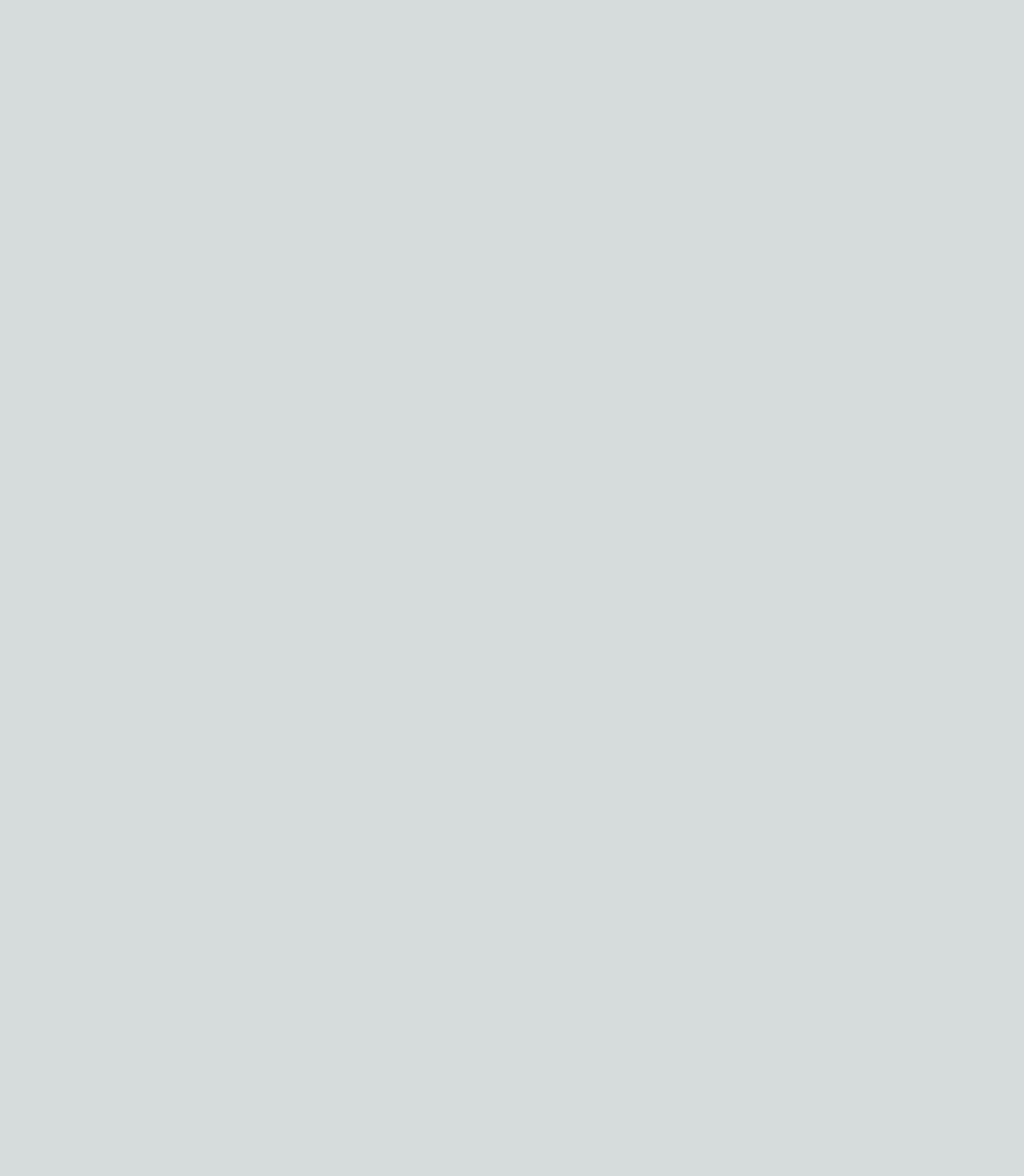
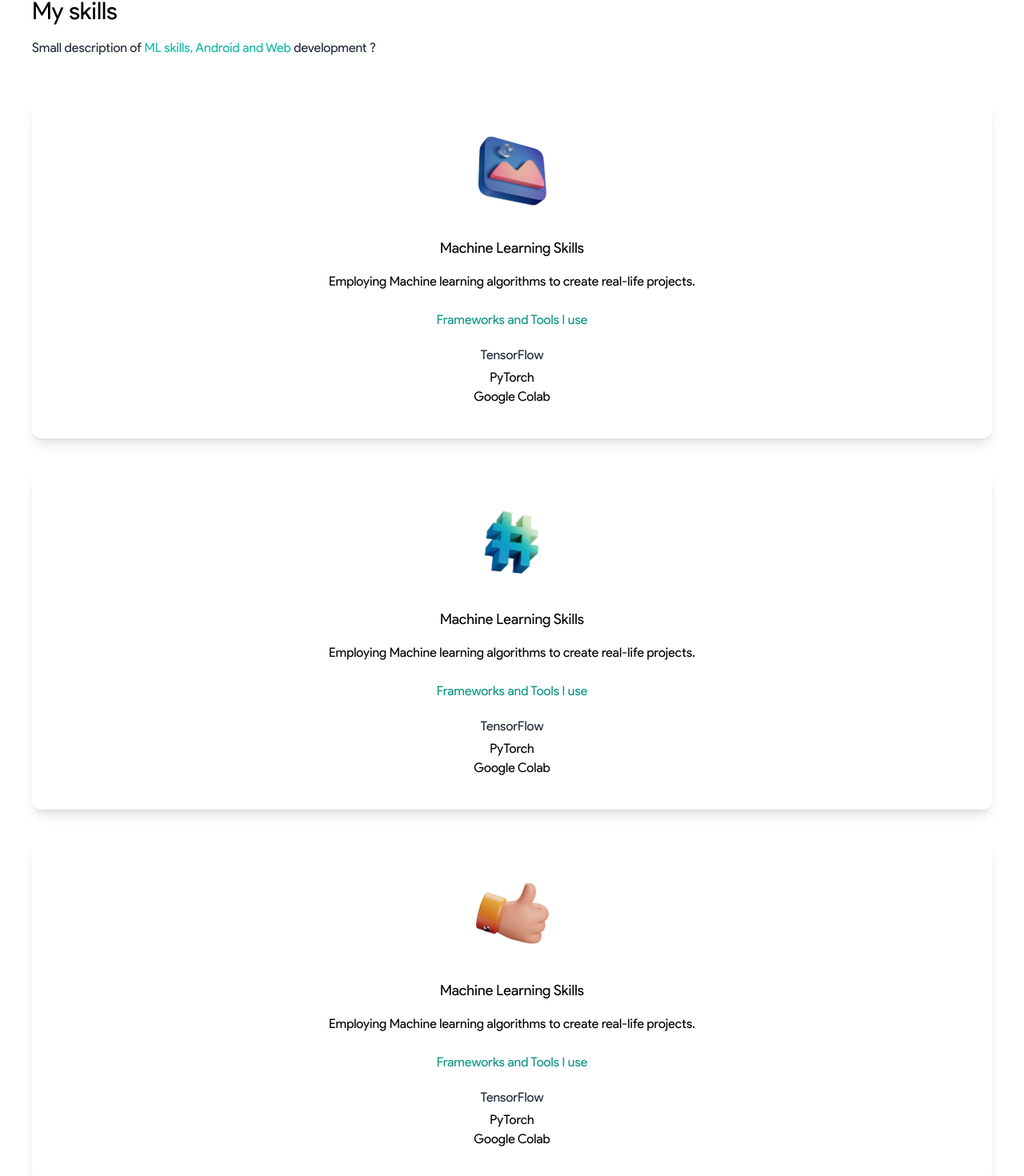
Before and after one commit to Leonardo-daVinci/portfolio, a Next.js app: page / in a window 1280 px wide. Shown: the part 900-2370 px from the top of the page at 80% size. Before the commit the page ends 892 px from the top, so only its background shows below. Built offline with nearby package versions, Linux system fonts and the light colour scheme.

Commit message:
Skills - Added cards

```diff
--- a/pages/index.js
+++ b/pages/index.js
@@ -3,6 +3,9 @@ import {BsFillMoonStarsFill} from 'react-icons/bs'
 import {AiFillTwitterCircle, AiFillLinkedin, AiFillInstagram, AiFillGithub} from 'react-icons/ai'
 import Image from 'next/image'
 import avatar from '../public/dev-ed-wave.png'
+import design from '../public/design.png'
+import code from '../public/code.png'
+import consulting from '../public/consulting.png'
 
 export default function Home() {
   return (
@@ -57,6 +60,55 @@ export default function Home() {
         {/* SKILLS SECTION */}
 
         <section>
+          <div className=' font-productsans'>
+              <h3 className=' text-3xl py-1'>My skills</h3>
+              <p className=' text-md py-2 leading-8 text-gray-800'> Small description of
+                <span className=' text-teal-500'> ML skills, Android and Web</span> development ?
+              </p>
+          </div>
+
+          {/* Cards */}
+          <div className=' font-productsans text-center shadow-lg p-10 rounded-xl my-10'>
+            <div className='flex justify-center'>
+            <Image src={design} width={100} height={100}/>
+            </div>
+            <h3 className=' text-lg pt-8 pb-2'>Machine Learning Skills</h3>
+            <p className='py-2'>
+              Employing Machine learning algorithms to create real-life projects.
+            </p>
+            <h4 className=' text-teal-600 py-4'>Frameworks and Tools I use</h4>
+            <p className=' text-gray-800 py-1'>TensorFlow</p>
+            <p>PyTorch</p>
+            <p>Google Colab</p>
+          </div>
+
+          <div className=' font-productsans text-center shadow-lg p-10 rounded-xl my-10'>
+            <div className='flex justify-center'>
+            <Image src={code} width={100} height={100}/>
+            </div>
+            <h3 className=' text-lg pt-8 pb-2'>Machine Learning Skills</h3>
+            <p className='py-2'>
+              Employing Machine learning algorithms to create real-life projects.
+            </p>
+            <h4 className=' text-teal-600 py-4'>Frameworks and Tools I use</h4>
+            <p className=' text-gray-800 py-1'>TensorFlow</p>
+            <p>PyTorch</p>
+            <p>Google Colab</p>
+          </div>
+
+          <div className=' font-productsans text-center shadow-lg p-10 rounded-xl my-10'>
+            <div className='flex justify-center'>
+            <Image src={consulting} width={100} height={100}/>
+            </div>
+            <h3 className=' text-lg pt-8 pb-2'>Machine Learning Skills</h3>
+            <p className='py-2'>
+              Employing Machine learning algorithms to create real-life projects.
+            </p>
+            <h4 className=' text-teal-600 py-4'>Frameworks and Tools I use</h4>
+            <p className=' text-gray-800 py-1'>TensorFlow</p>
+            <p>PyTorch</p>
+            <p>Google Colab</p>
+          </div>
 
         </section>
 
```
